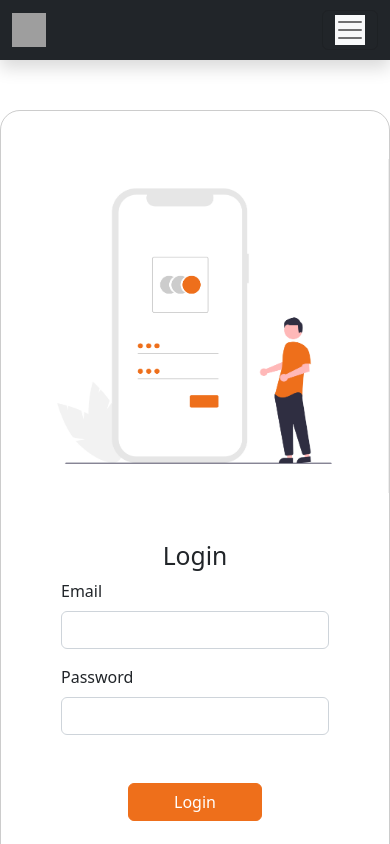
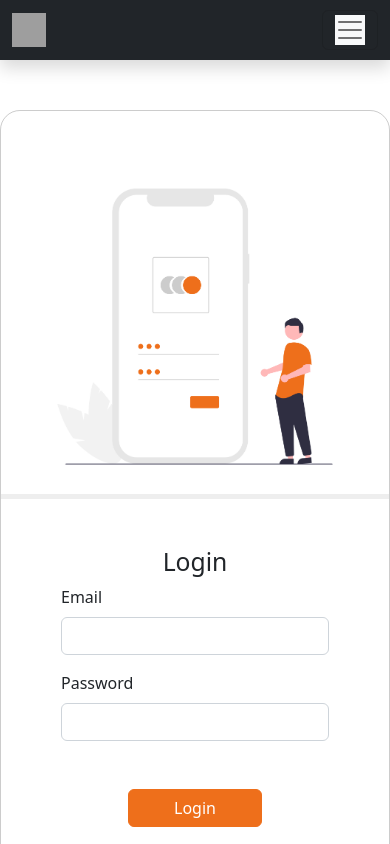
Before and after one commit to nikhilmotivitylabs/doctor-patient-app, a React (Create React App) app: page /login in a window 390 px wide. Shown: the top 844 px of the page. Built offline with nearby package versions, Linux system fonts and the light colour scheme; grey boxes are pictures that could not be loaded.

Commit message:
loginpage-updated

```diff
--- a/src/components/Error/index.jsx
+++ b/src/components/Error/index.jsx
@@ -7,10 +7,21 @@ const ErrorPage = () => {
     <>
     <section>
         <div className='container'>
-            <div className='row'>
-            <div className='col-lg-12 text-center'>
-                <img src={error} alt='error' className='img-fluid' style={{ marginBlock: "100px" }}  />
+            <div className='row d-flex justify-content-center align-items-center'>
+            <div className='col-lg-6 text-center'>
+              <div className='mb-3'>
+
+              <img src={error} alt='error' className='img-fluid'  />
+              </div>
+              <div className='w-100 h-100'>
+                <p className=''>This page can't be be found!</p>
+                <button className='btn btn-dark'>Back to Home</button>
+
+              </div>
+
             </div>
+
+
             </div>
 
         </div>
--- a/src/components/Login/login.css
+++ b/src/components/Login/login.css
@@ -1,3 +1,11 @@
 .doc-login .login-left {
     border-right:1px solid #eee;
 }
+@media (max-width: 600px) {
+    .doc-login .login-left {
+        margin-left: 5px;
+        margin-right: 5px;
+        border-right: 0px;
+        border-bottom:5px solid #eee;
+    }
+}
```
Also changed, not shown: src/assets/error_page.png.
